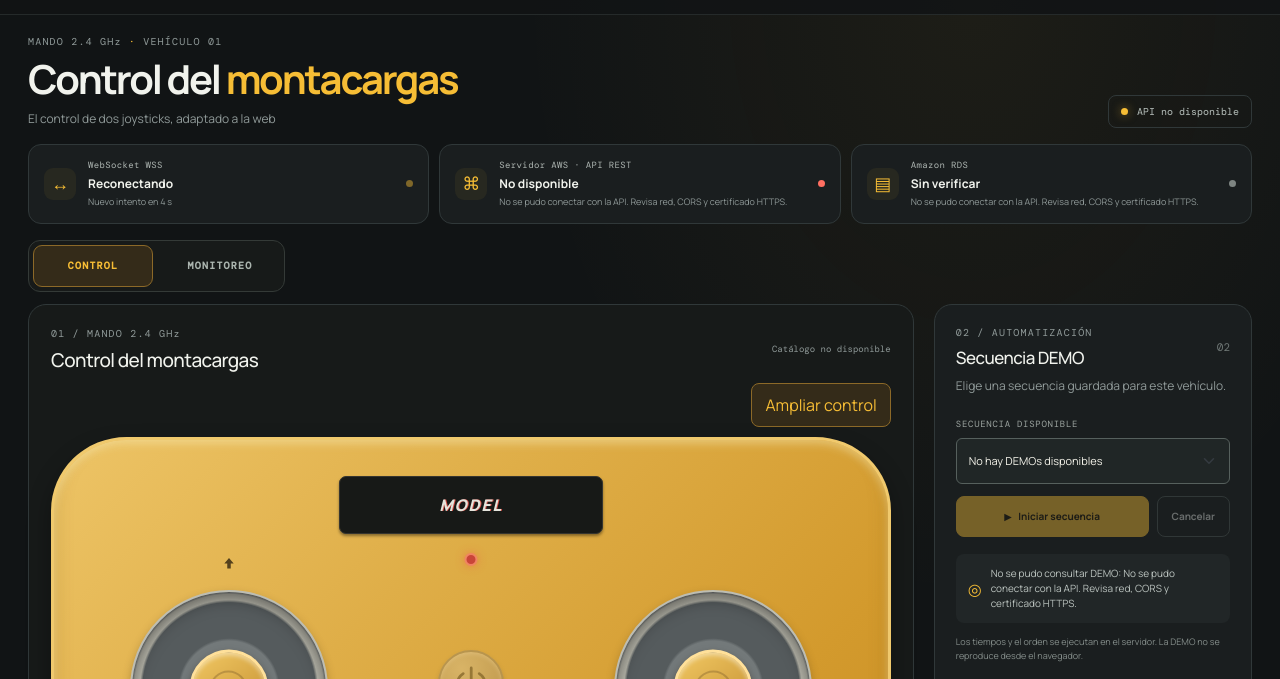
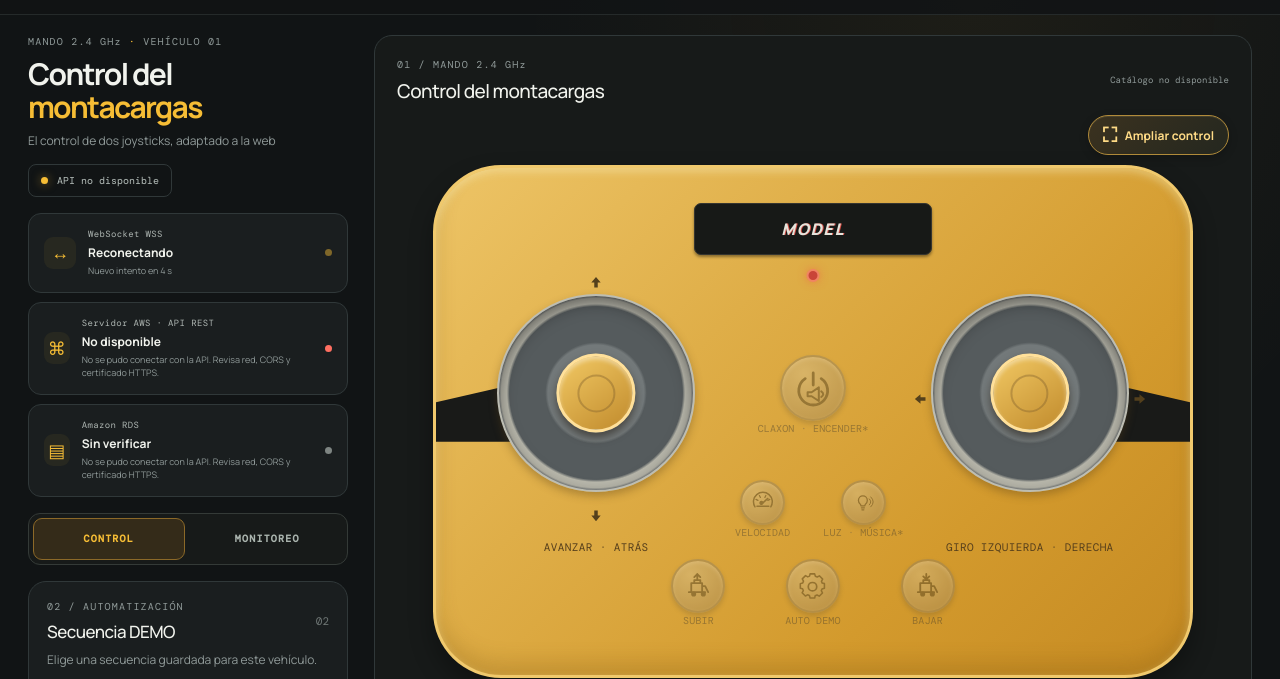
Before and after one commit to daddyleo23-max/4.1-Aplicaci-n-de-control-para-IoT, a plain HTML site: page index.html in a window 1280 px wide. Shown: the part 57-736 px from the top of the page. Drawn offline with nearby package versions, Linux system fonts and the light colour scheme; no server answers; a script that the page names is missing.

Commit message:
style: presenta mando con resumen lateral en escritorio

```diff
--- a/css/styles.css
+++ b/css/styles.css
@@ -1,4 +1,41 @@
 @import url('https://fonts.googleapis.com/css2?family=DM+Mono:wght@400;500&family=Manrope:wght@400;500;600;700;800&display=swap');
+
+@media(min-width:1001px){
+  body .app-shell .page-wrap:has(#view-control:not([hidden])){
+    display:grid;
+    grid-template-columns:minmax(270px,320px) minmax(0,1fr);
+    grid-template-rows:auto auto auto auto 1fr;
+    gap:16px 26px;
+    align-content:start;
+  }
+  .page-wrap:has(#view-control:not([hidden]))>.intro-row{
+    grid-column:1;grid-row:1;display:block;margin:0;
+  }
+  .page-wrap:has(#view-control:not([hidden])) h1{font-size:30px}
+  .page-wrap:has(#view-control:not([hidden])) .connection-summary{margin-top:14px;width:max-content;max-width:100%;white-space:normal}
+  .page-wrap:has(#view-control:not([hidden]))>.status-grid{grid-column:1;grid-row:2;grid-template-columns:1fr;gap:9px;margin:0}
+  .page-wrap:has(#view-control:not([hidden]))>.view-nav{grid-column:1;grid-row:3;width:100%;margin:0}
+  .page-wrap:has(#view-control:not([hidden])) .view-tab{flex:1;min-width:0}
+  .page-wrap:has(#view-control:not([hidden]))>#view-control,
+  .page-wrap:has(#view-control:not([hidden])) .control-layout{display:contents}
+  .page-wrap:has(#view-control:not([hidden])) .commands-panel{grid-column:2;grid-row:1/6;margin:0;align-self:start;min-width:0}
+  .page-wrap:has(#view-control:not([hidden])) .demo-panel{grid-column:1;grid-row:4;min-height:0;padding:18px}
+  .page-wrap:has(#view-control:not([hidden])) .activity-line{grid-column:1;grid-row:5;align-self:start;margin:0}
+  body:not(.control-expanded) .app-shell .commands-panel .controller-face{width:min(100%,760px,103dvh)}
+  .remote-shell .expand-control{
+    padding:9px 14px;
+    border-radius:999px;
+    border-color:#b18b3a;
+    background:linear-gradient(135deg,#3b321f,#24271f);
+    color:#ffdb86;
+    font-size:12px;
+    font-weight:700;
+    box-shadow:inset 0 1px #ffe4a51a,0 3px 10px #0003;
+    transition:background .15s,box-shadow .15s;
+  }
+  .remote-shell .expand-control::before{content:attr(data-icon);font-size:20px;line-height:1;vertical-align:-2px;margin-right:8px}
+  .remote-shell .expand-control:hover{background:#493c22;box-shadow:0 0 0 3px #f6bd3518}
+}
 
 /* Monitoreo de escritorio con resumen lateral e historial como área principal. */
 @media(min-width:1001px){
--- a/js/presentation.js
+++ b/js/presentation.js
@@ -27,12 +27,14 @@ expand.type = 'button';
 expand.className = 'presentation-button expand-control';
 expand.textContent = 'Ampliar control';
 expand.setAttribute('aria-pressed', 'false');
+expand.dataset.icon = '⛶';
 document.querySelector('.remote-shell').prepend(expand);
 
 function setExpanded(value) {
   value = value && desktop.matches;
   document.body.classList.toggle('control-expanded', value);
   expand.textContent = value ? 'Restaurar tamaño' : 'Ampliar control';
+  expand.dataset.icon = value ? '↙' : '⛶';
   expand.setAttribute('aria-pressed', String(value));
 }
 
```
